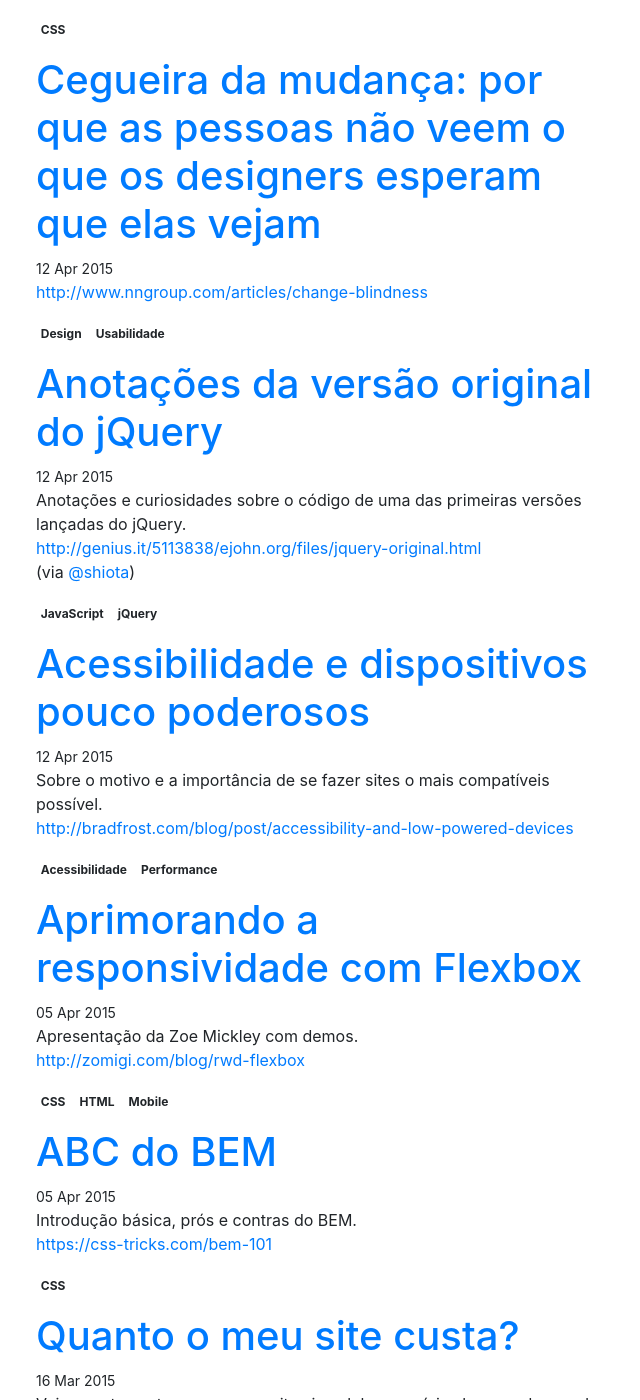
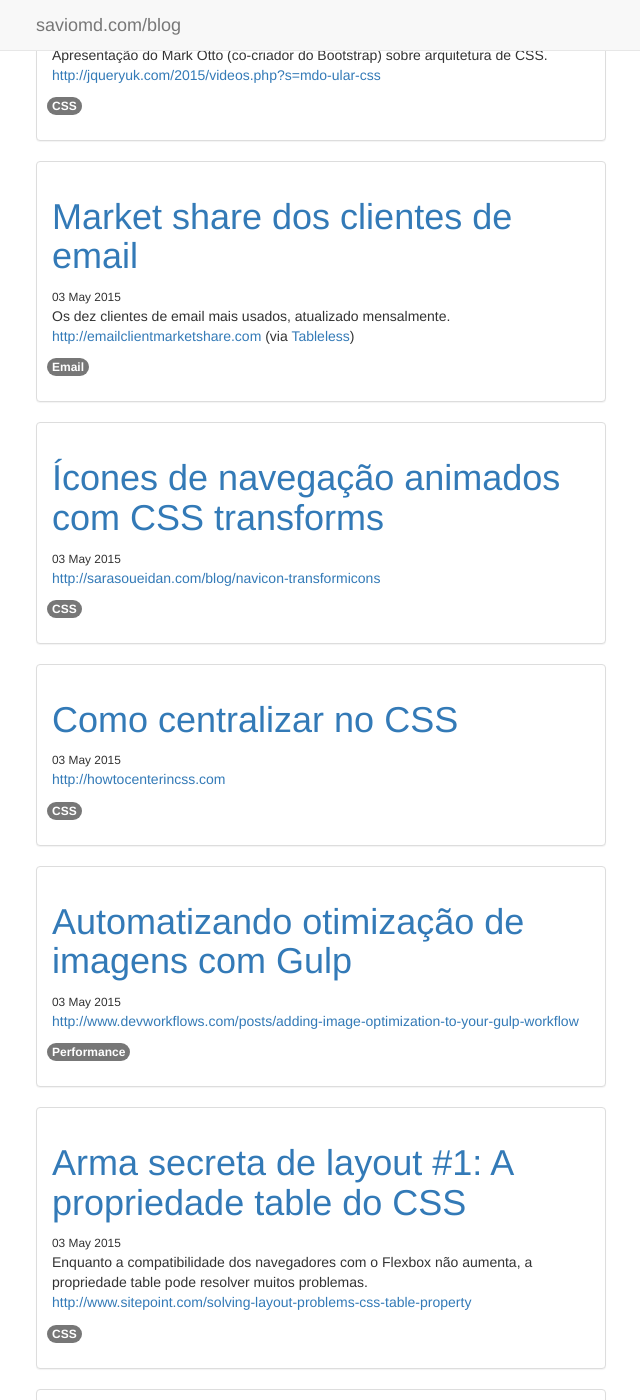
Before and after one commit to saviomd/blog, a Jekyll site: the page built from index.html, in a window 1280 px wide and 1400 px high, scrolled down 654 px. Shown: the whole window, without its empty margins (319-959 px from the left). Built offline with Jekyll 4.4.1, drawn with Linux system fonts in a browser that asks for light colours; nearby versions of some CDN libraries; library files that are not in the unit come from our copies; the list of posts is cut into pages by our own code; some of the changed text lies outside the part shown.

Commit message:
Add new posts and meta description

```diff
--- a/_layouts/default.html
+++ b/_layouts/default.html
@@ -11,6 +11,15 @@
 				{{ page.title }} - {{ site.title }}
 			{% endif %}
 		</title>
+		<meta name=description content="
+			{% if page.title == "Home" %}
+				{% for tag in site.tags %}
+					{{ tag | first }},
+				{% endfor %}
+			{% else %}
+				{{ page.tags }}
+			{% endif %}
+		">
 		<link rel="stylesheet" href="/lib/bootstrap/dist/css/bootstrap.min.css">
 		<link rel="stylesheet" href="{{ site.baseurl }}/css/style.css">
 		<link rel="alternate" type="application/rss+xml" title="RSS" href="{{ site.baseurl }}/atom.xml">
--- /dev/null
+++ b/_posts/2015-05-03-arma-secreta-de-layout-1-a-propriedade-table-do-css.md
@@ -0,0 +1,8 @@
+---
+layout: post
+title: 'Arma secreta de layout #1: A propriedade table do CSS'
+tags: [CSS]
+---
+
+Enquanto a compatibilidade dos navegadores com o Flexbox não aumenta, a propriedade table pode resolver muitos problemas.<br>
+<http://www.sitepoint.com/solving-layout-problems-css-table-property>
--- /dev/null
+++ b/_posts/2015-05-03-automatizando-otimizacao-de-imagens-com-gulp.md
@@ -0,0 +1,7 @@
+---
+layout: post
+title: 'Automatizando otimização de imagens com Gulp'
+tags: [Performance]
+---
+
+<http://www.devworkflows.com/posts/adding-image-optimization-to-your-gulp-workflow>
--- /dev/null
+++ b/_posts/2015-05-03-como-centralizar-no-css.md
@@ -0,0 +1,7 @@
+---
+layout: post
+title: 'Como centralizar no CSS'
+tags: [CSS]
+---
+
+<http://howtocenterincss.com>
--- /dev/null
+++ b/_posts/2015-05-03-icones-de-navegacao-animados-com-css-transforms.md
@@ -0,0 +1,7 @@
+---
+layout: post
+title: 'Ícones de navegação animados com CSS transforms'
+tags: [CSS]
+---
+
+<http://sarasoueidan.com/blog/navicon-transformicons>
--- /dev/null
+++ b/_posts/2015-05-03-market-share-dos-clientes-de-email.md
@@ -0,0 +1,9 @@
+---
+layout: post
+title: 'Market share dos clientes de email'
+tags: [Email]
+---
+
+Os dez clientes de email mais usados, atualizado mensalmente.<br>
+<http://emailclientmarketshare.com>
+(via [Tableless](http://tableless.com.br/email-marketing-o-inferno-parte-1))
--- /dev/null
+++ b/_posts/2015-05-03-mdo-ular-css.md
@@ -0,0 +1,8 @@
+---
+layout: post
+title: 'mdo-ular CSS'
+tags: [CSS]
+---
+
+Apresentação do Mark Otto (co-criador do Bootstrap) sobre arquitetura de CSS.<br>
+<http://jqueryuk.com/2015/videos.php?s=mdo-ular-css>
--- /dev/null
+++ b/_posts/2015-05-03-trabalhando-com-bem-em-projetos-grandes.md
@@ -0,0 +1,8 @@
+---
+layout: post
+title: 'Trabalhando com BEM em projetos grandes'
+tags: [CSS]
+---
+
+Conselhos de vários desenvolvedores de como usar a metodologia da melhor maneira em projetos maiores e módulos complexos.<br>
+<http://www.sitepoint.com/working-bem-scale-advice-top-developers>
--- /dev/null
+++ b/_posts/2015-05-03-um-guia-visual-p-propriedade-flexbox-do-css3.md
@@ -0,0 +1,7 @@
+---
+layout: post
+title: 'Um guia visual p/ propriedade Flexbox do CSS3'
+tags: [CSS]
+---
+
+<https://scotch.io/tutorials/a-visual-guide-to-css3-flexbox-properties>
```
Also changed, not shown: _posts/2013-02-06-animate-css-2.md (deleted, +0 -8 lines).
